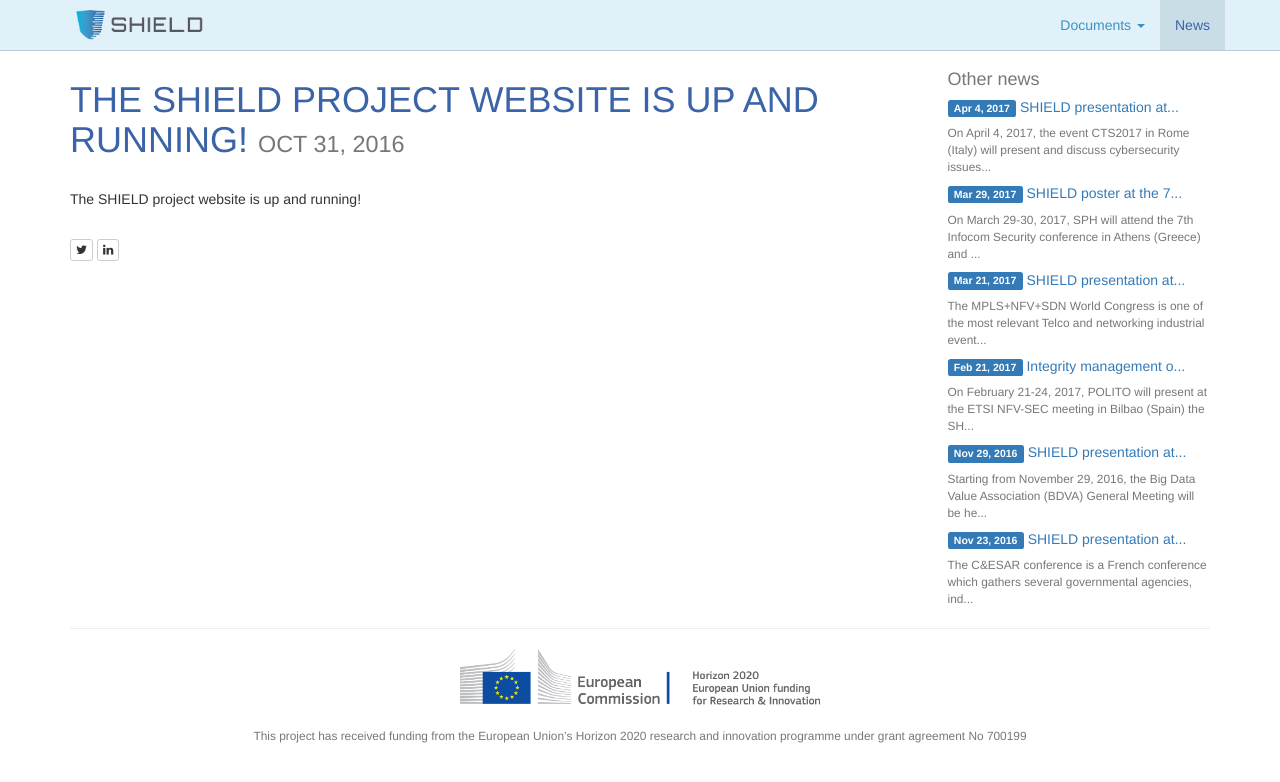
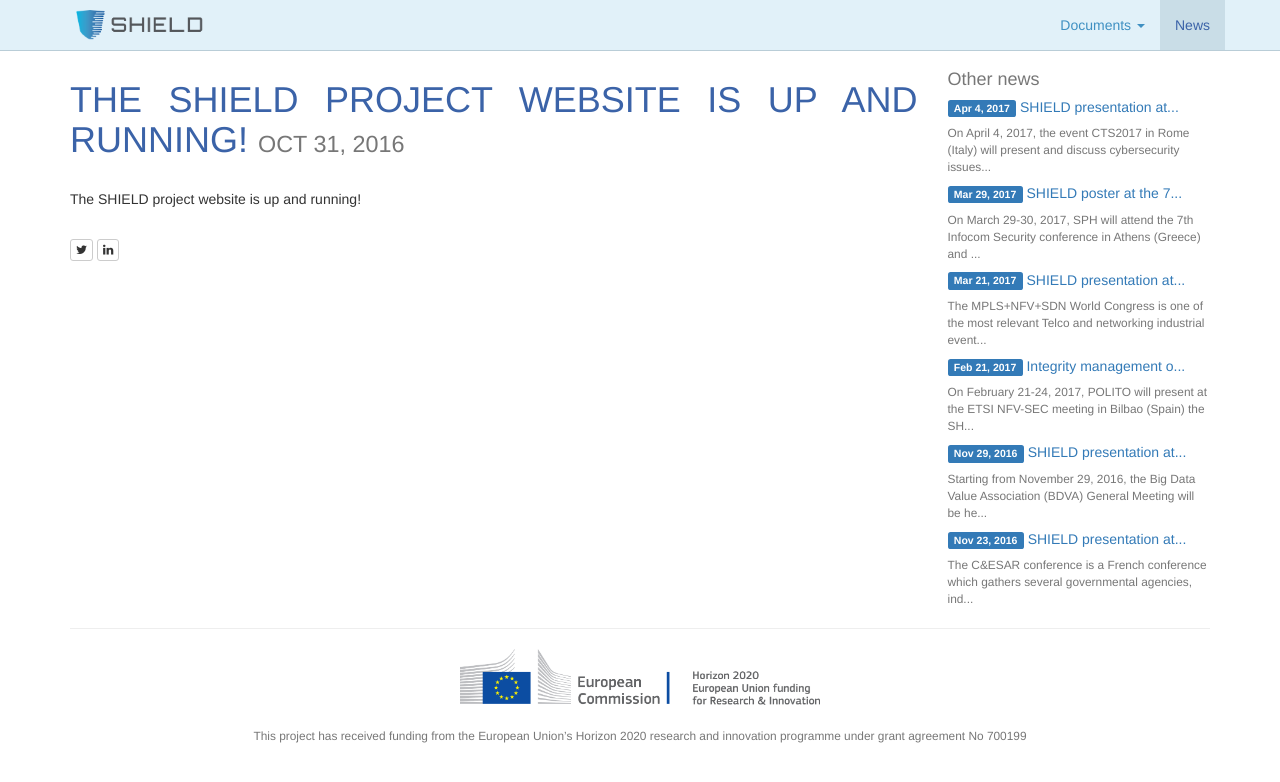
Before and after one commit to torsec/shield-h2020, a Jekyll site: the page built from _news/2016-10-31-the-shield-project-website-is-up-and-running.md, in a window 1280 px wide. Shown: the top 782 px of the page. Built offline with Jekyll 4.4.1, drawn with Linux system fonts in a browser that asks for light colours; comment, search, counter and statistics services are not loaded.

Commit message:
Updated news layout
News text is justified

```diff
--- a/_layouts/news.html
+++ b/_layouts/news.html
@@ -6,7 +6,8 @@
 {% capture news_date %}{{page.date | date: '%-d %Y'}}{% endcapture %}
 
 <div class="row">
-  <div class="col-sm-9 col-xs-12">
+  <div style="text-align: justify; text-justify: inter-word;"
+    class="col-sm-9 col-xs-12">
     <article>
       <header>
         <h1>{{ page.title }}
```
